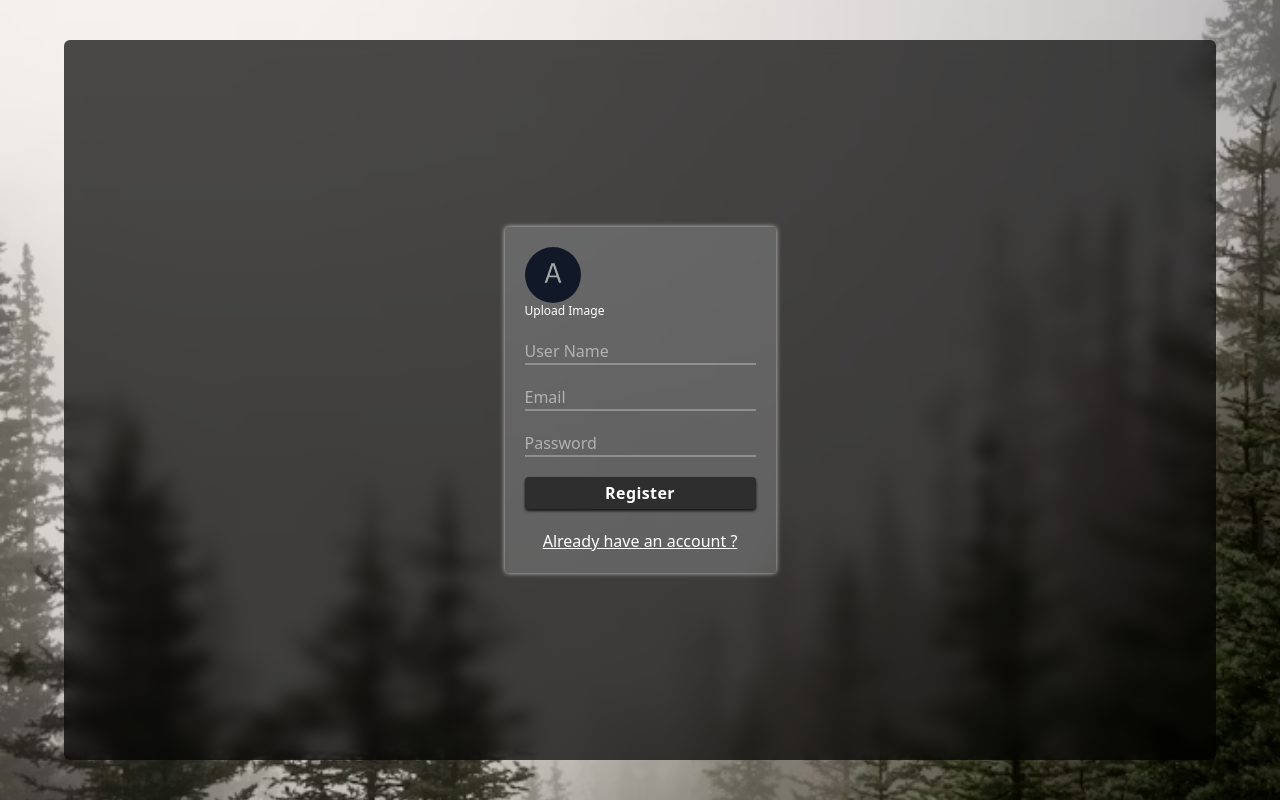
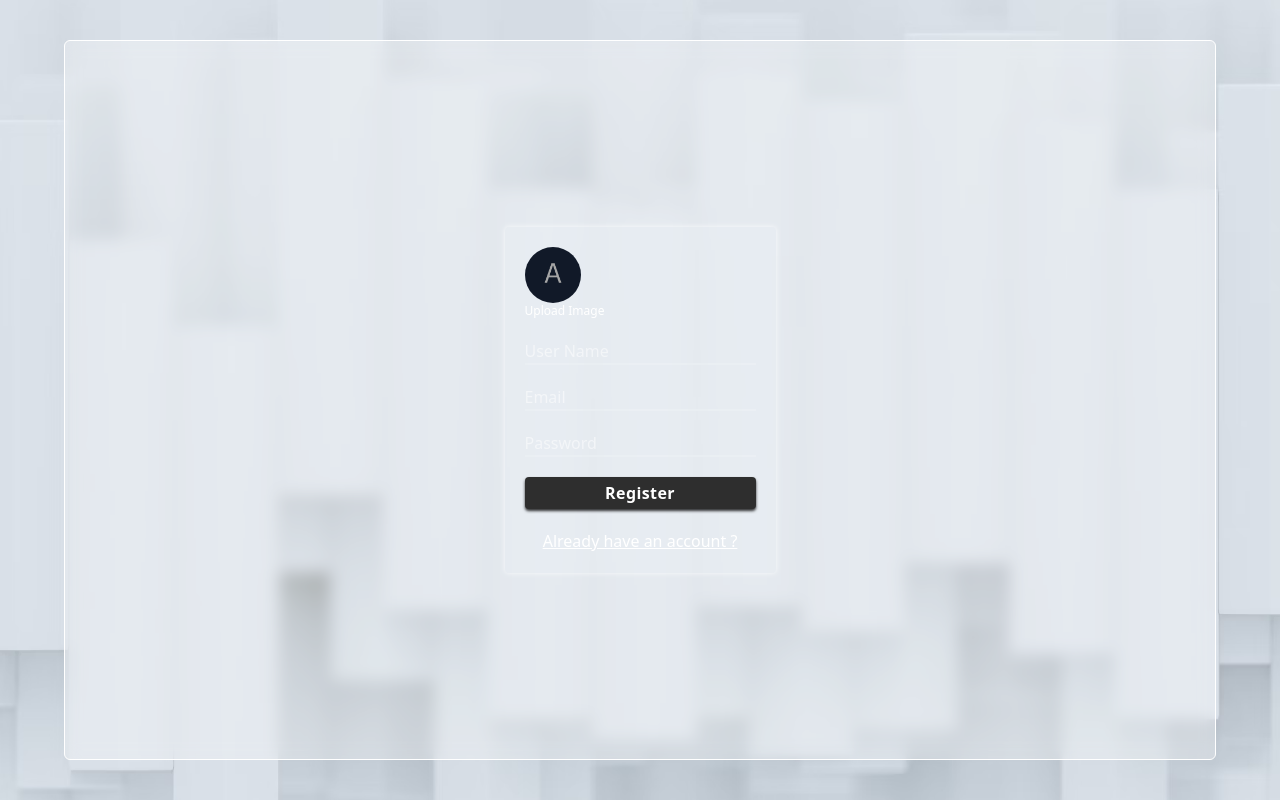
Before and after one commit to Juanagudelo9007/Chat-app-react, a React (Vite) app: page / in a window 1280 px wide. Built offline with nearby package versions, Linux system fonts and the light colour scheme; no server answers.

Commit message:
fixing height issues

```diff
--- a/src/App.jsx
+++ b/src/App.jsx
@@ -28,7 +28,7 @@ const App = () => {
   }, [currentUser]);
 
   return (
-    <div className="w-[90vw] h-[90vh] bg-black/70 backdrop-blur-sm rounded-md p-2">
+    <div className="w-[90vw]  md:h-[90vh] bg-white/30 backdrop-blur-sm rounded-md p-2 border-1">
       {currentUser ? <Home /> : <Login />}
     </div>
   );
--- a/src/components/ChatList.jsx
+++ b/src/components/ChatList.jsx
@@ -91,15 +91,15 @@ const ChatList = () => {
                   setNewMessage(null);
                 }
               }}
-              className={`flex items-center  gap-2 p-2 transition-all duration-300 cursor-pointer overflow-hidden  rounded-md
+              className={`flex items-center  gap-2 p-2 transition-all duration-300 cursor-pointer overflow-hidden   border-b border-black
                 ${
                   isNewMessage
-                    ? "bg-green-500/50  animate-pulse hover:bg-green-400"
-                    : "bg-white/20"
+                    ? "bg-blue-600  animate-pulse hover:bg-blue-400"
+                    : "bg-none "
                 }
               ${
-                !isNewMessage && "hover:bg-white/40"
-              } hover:scale-105  hover:rounded-lg`}
+                !isNewMessage && "hover:bg-gray-300"
+              } hover:scale-105 `}
             >
               <img
                 src={t.avatar}
--- a/src/components/ChatMessages.jsx
+++ b/src/components/ChatMessages.jsx
@@ -50,7 +50,7 @@ const ChatMessages = () => {
   }, [currentUser, receiver, inputText]);
 
   return (
-    <div className="relative flex flex-2 p-2 flex-col gap-3  h-[500px] md:h-full">
+    <div className="relative flex flex-2 p-2 flex-col gap-3  h-[500px] md:h-full text-black">
       <div id="top" className="w-full flex flex-col p-3">
         <div
           id="relative profile"
@@ -81,7 +81,7 @@ const ChatMessages = () => {
             />
             {closeSesion && (
               <button
-                className="cursor-pointer text-white/60 text-2xl"
+                className="cursor-pointer text-black text-2xl"
                 onClick={logOut}
               >
                 <GiExitDoor />
--- a/src/components/UserInfo.jsx
+++ b/src/components/UserInfo.jsx
@@ -6,7 +6,7 @@ const UserInfo = () => {
   const { currentUser } = useAuthStore();
 
   return (
-    <div className="w-full h-1/2 md:w-1/2 md:h-full flex flex-col p-2 gap-4 bg-black/50 rounded-md">
+    <div className="w-full h-1/2 md:w-1/2 md:h-full flex flex-col p-2 gap-4 bg-white/70 rounded-md text-black">
       <div className="justify-between items-center p-4 border-b-1 hidden md:flex  ">
         <div className="flex justify-center items-center gap-3 ">
           <img
--- a/src/index.css
+++ b/src/index.css
@@ -1,19 +1,20 @@
 @import "tailwindcss";
 
-*{
+* {
   margin: 0;
   box-sizing: border-box;
 }
 
-body{
-  background-image: url("/33.avif");
-    background-size: cover;
-   background-position: center;
+body {
+  background-image: url("/whitebg.avif");
+  background-size: cover;
+  background-position: center;
   display: flex;
   align-items: center;
   justify-content: center;
-  height: 100vh;
+  min-height: 100vh;
   color: white;
   background-repeat: no-repeat;
+  background-attachment: fixed;
 
 }
```
Also changed, not shown: public/whitebg.avif (added).
